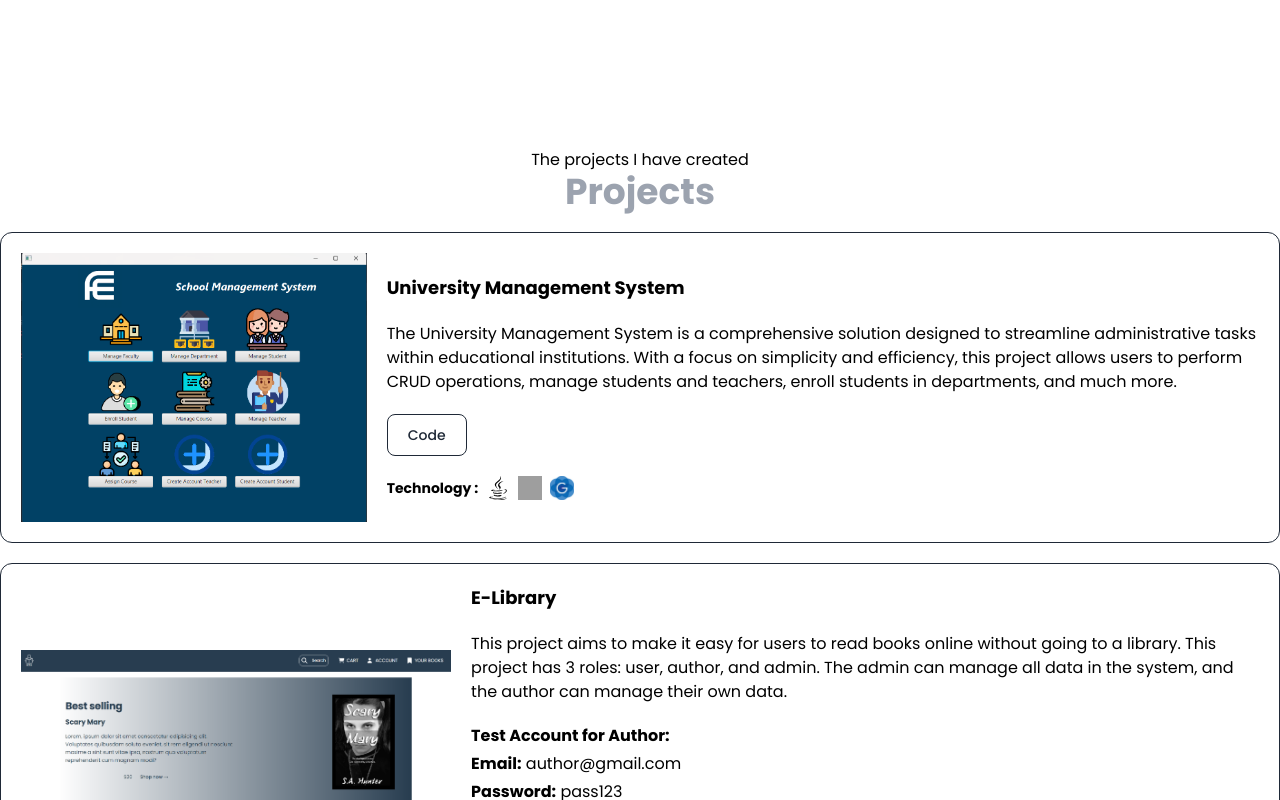
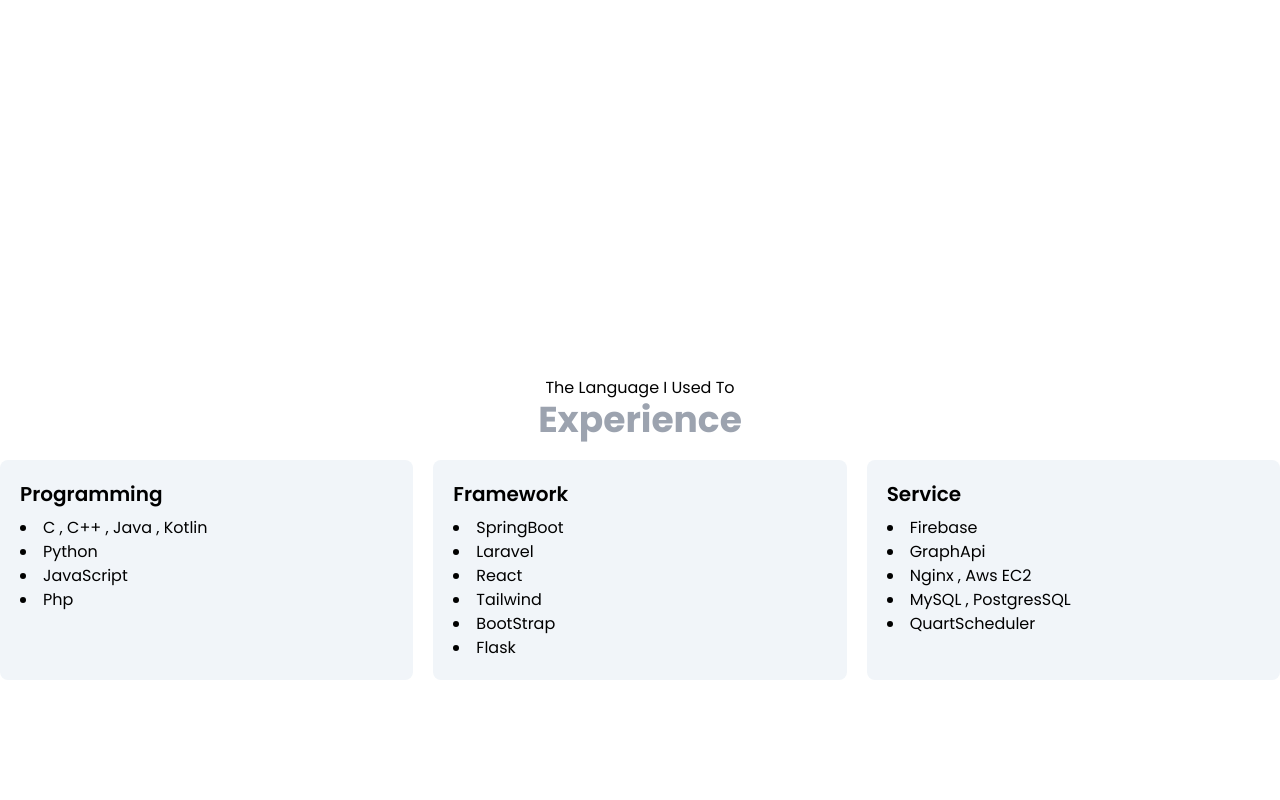
Before and after one commit to Cheapanha-Sok/my_portfolio, a React (Vite) app: page / in a window 1280 px wide. Shown: the part 1620-2420 px from the top of the page. Built offline with nearby package versions, Linux system fonts and the light colour scheme; grey boxes are pictures that could not be loaded.

Commit message:
redeploy

```diff
--- a/src/App.jsx
+++ b/src/App.jsx
@@ -1,5 +1,6 @@
 import AboutMe from "./components/AboutMe";
 import Contact from "./components/Contact";
+import Experience from "./components/Experience";
 import Footer from "./components/Footer";
 import  HeroSection  from "./components/HeroSection";
 import Navbar from "./components/Navbar";
@@ -12,6 +13,7 @@ export default function App() {
       <main className="max-w-7xl mx-auto min-h-screen space-y-10 p-5 md:p-0">
         <HeroSection />
         <AboutMe />
+        <Experience/>
         <Project />
         <Contact/>
       </main>
--- /dev/null
+++ b/src/components/Experience.jsx
@@ -0,0 +1,44 @@
+export default function Experience() {
+  return (
+    <section id="experience" className="flex flex-col py-5 gap-5 md:h-screen justify-center">
+      <div>
+        <p className="text-center text-md">The Language I Used To</p>
+        <p className="text-center text-4xl font-bold text-gray-400">
+          Experience
+        </p>
+      </div>
+      <div className="grid grid-cols-1 md:grid-cols-3 gap-5">
+        <div className="flex flex-col gap-2 bg-slate-100 p-5 rounded-lg">
+          <h1 className="text-xl font-semibold">Programming</h1>
+          <ul className="list-disc list-inside">
+            <li>C , C++ , Java , Kotlin</li>
+            <li>Python</li>
+            <li>JavaScript</li>
+            <li>Php</li>
+          </ul>
+        </div>
+        <div className="flex flex-col gap-2 bg-slate-100 p-5 rounded-lg">
+          <h1 className="text-xl font-semibold">Framework</h1>
+          <ul className="list-disc list-inside">
+            <li>SpringBoot</li>
+            <li>Laravel</li>
+            <li>React</li>
+            <li>Tailwind</li>
+            <li>BootStrap</li>
+            <li>Flask</li>
+          </ul>
+        </div>
+        <div className="flex flex-col gap-2 bg-slate-100 p-5 rounded-lg">
+          <h1 className="text-xl font-semibold">Service</h1>
+          <ul className="list-disc list-inside">
+            <li>Firebase</li>
+            <li>GraphApi</li>
+            <li>Nginx , Aws EC2</li>
+            <li>MySQL , PostgresSQL</li>
+            <li>QuartScheduler</li>
+          </ul>
+        </div>
+      </div>
+    </section>
+  );
+}
--- a/src/components/Navbar.jsx
+++ b/src/components/Navbar.jsx
@@ -7,6 +7,7 @@ export default function Navbar() {
         { name: "projects" },
         { name: "contact" },
         { name: "about" },
+        { name: "experience" },
     ];
 
     const [close, setClose] = useState(false);
@@ -35,9 +36,9 @@ export default function Navbar() {
             <div className="flex flex-row items-center gap-2">
                 <h1 className="capitalize text-xl fond-semibold">Sok Cheapanha</h1>
             </div>
-            <nav className="flex-row gap-5 text-xl hidden md:flex">
+            <nav className="flex-row gap-5 text-xl hidden md:flex ">
                 {Links.map((link) => (
-                    <a href={`#${link.name}`} className="capitalize" key={link.name}>
+                    <a href={`#${link.name}`} className="uppercase" key={link.name}>
                         {link.name}
                     </a>
                 ))}
```
Also changed, not shown: 5 other files (tests, documents, lock files or other folders).
